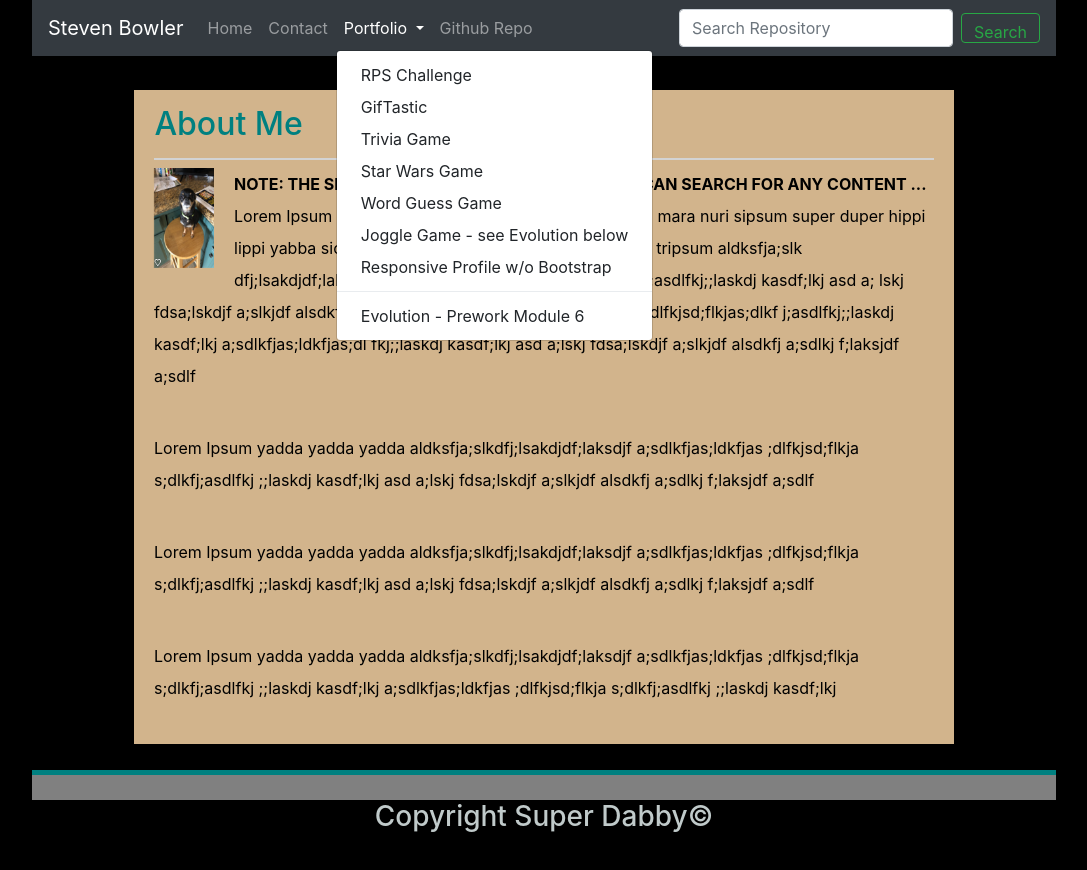
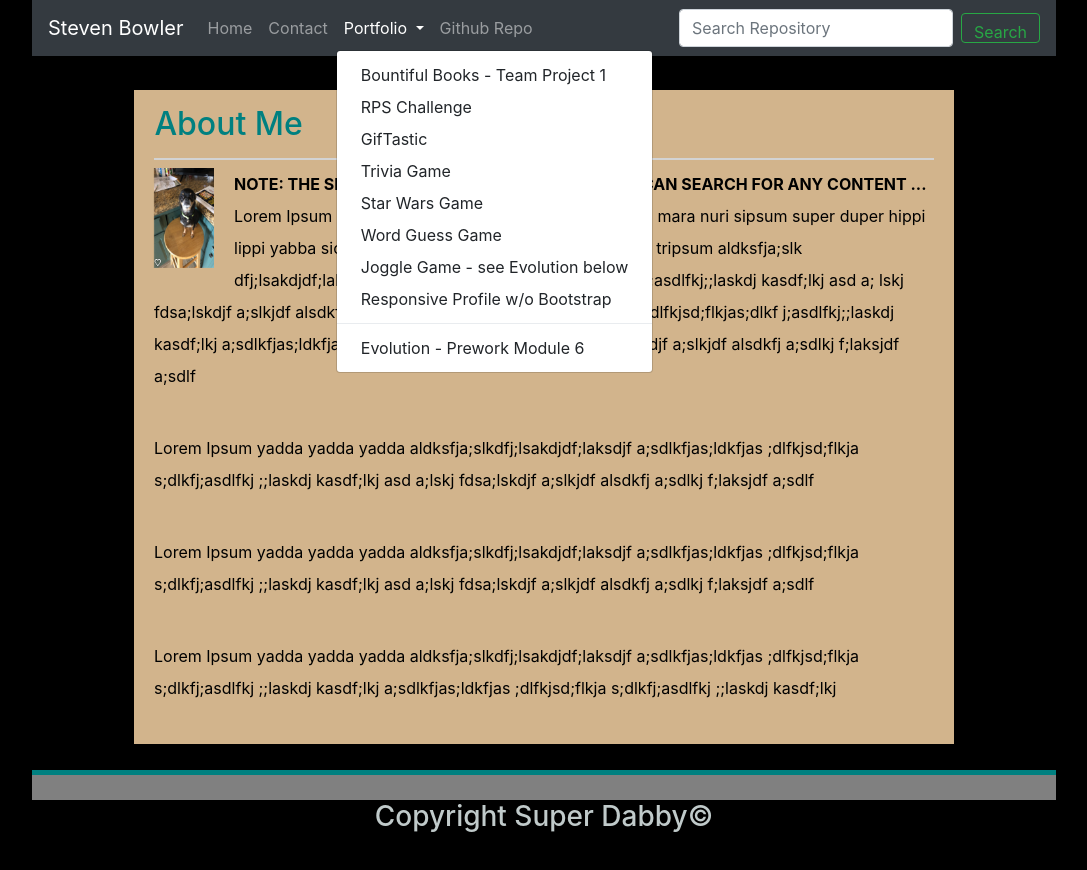
Before and after one commit to stevenbowler/Responsive-Portfolio, a plain HTML site: page index.html in a window 1280 px wide. Both pictures are taken after a click on the button "Portfolio". Shown: the whole page, without its empty margins (96-1183 px from the left). Drawn offline with nearby package versions, Linux system fonts and the light colour scheme.

Commit message:
add Bountiful Books - Team Project 1

```diff
--- a/index.html
+++ b/index.html
@@ -52,6 +52,8 @@
                                 Portfolio
                             </a>
                             <div class="dropdown-menu" aria-labelledby="navbarDropdown">
+                                <a class="dropdown-item" href="https://robertalanis.github.io/Project-1/">Bountiful
+                                    Books - Team Project 1</a>
                                 <a class="dropdown-item" href="https://stevenbowler.github.io/RPSchallenge/">RPS
                                     Challenge</a>
                                 <a class="dropdown-item" href="https://stevenbowler.github.io/GifTastic/">GifTastic</a>
```
